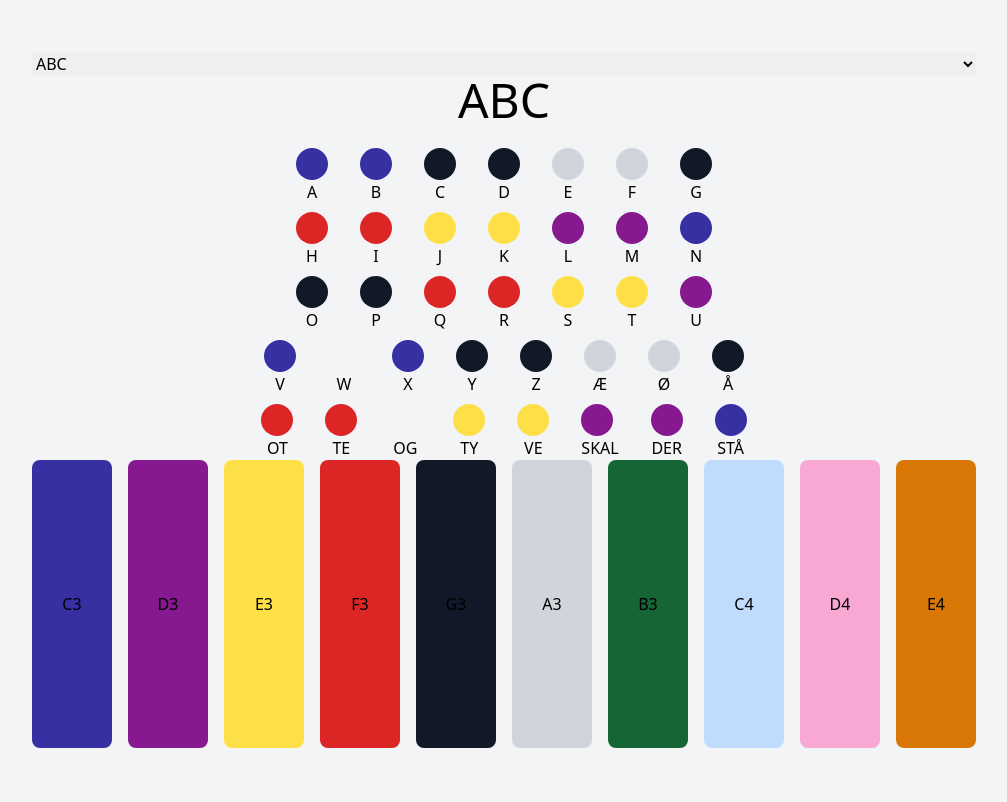
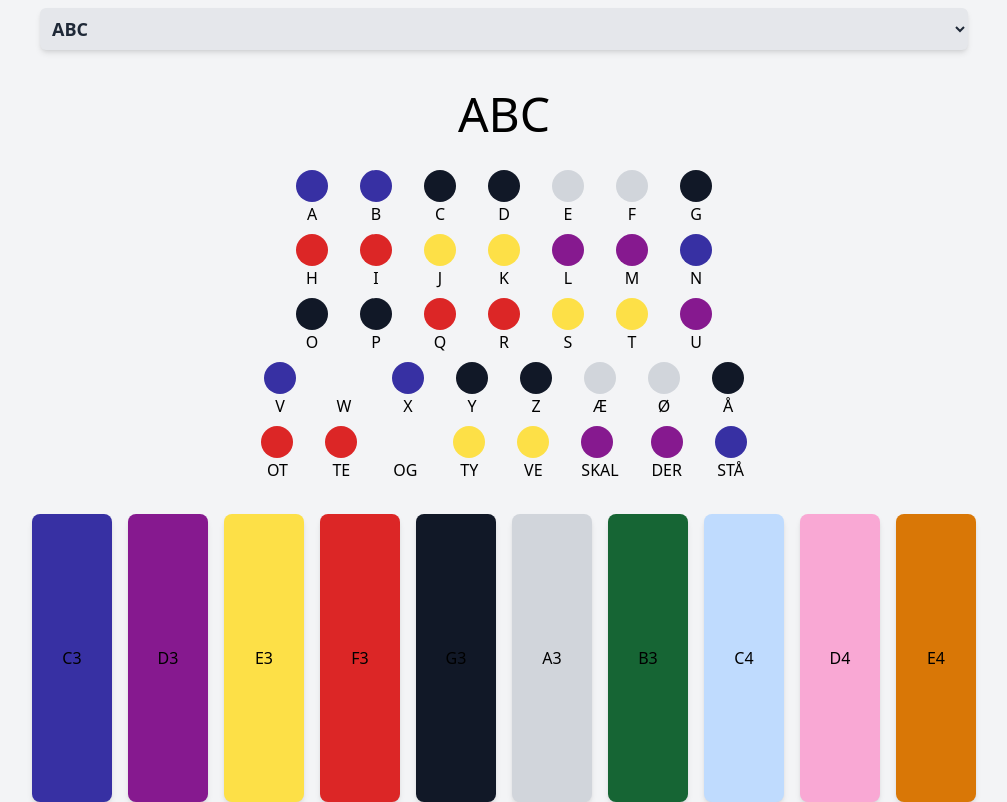
Before and after one commit to ruanha/glockenspiel, a React (Vite) app: page / in a window 1280 px wide. Shown: the whole page, without its empty margins (136-1143 px from the left). Built offline with nearby package versions, Linux system fonts and the light colour scheme.

Commit message:
style it nicer

```diff
--- a/src/App.tsx
+++ b/src/App.tsx
@@ -28,11 +28,12 @@ function App() {
     </option>
   ));
   return (
-    <div className="flex flex-col">
+    <div className="flex flex-col space-y-8">
       <select
         name="songs"
         id="songs"
         onChange={(event) => setSelectedSong(songs[event.target.value])}
+        className="p-2 m-2 bg-gray-200 rounded-md text-lg text-gray-800 font-semibold shadow-md focus:outline-none focus:ring-2 focus:ring-indigo-500"
       >
         {options}
       </select>
--- a/src/Bar.tsx
+++ b/src/Bar.tsx
@@ -10,7 +10,7 @@ function Bar({ note, color }: { note: string; color: string }) {
     <div
       className={`
         w-12
-        h-40
+        h-32
         md:w-16
         md:h-64
         lg:w-20
@@ -21,6 +21,7 @@ function Bar({ note, color }: { note: string; color: string }) {
         rounded-lg
         ${color}
         select-none
+        shadow-md
         `}
       onClick={() => playNote()}
     >
--- a/src/index.css
+++ b/src/index.css
@@ -6,7 +6,6 @@ body {
   cursor: url("./assets/mallet.png"), auto;
   display: flex;
   justify-content: center;
-  align-items: center;
   height: 100vh;
   background-color: #f3f4f6;
 }
```
